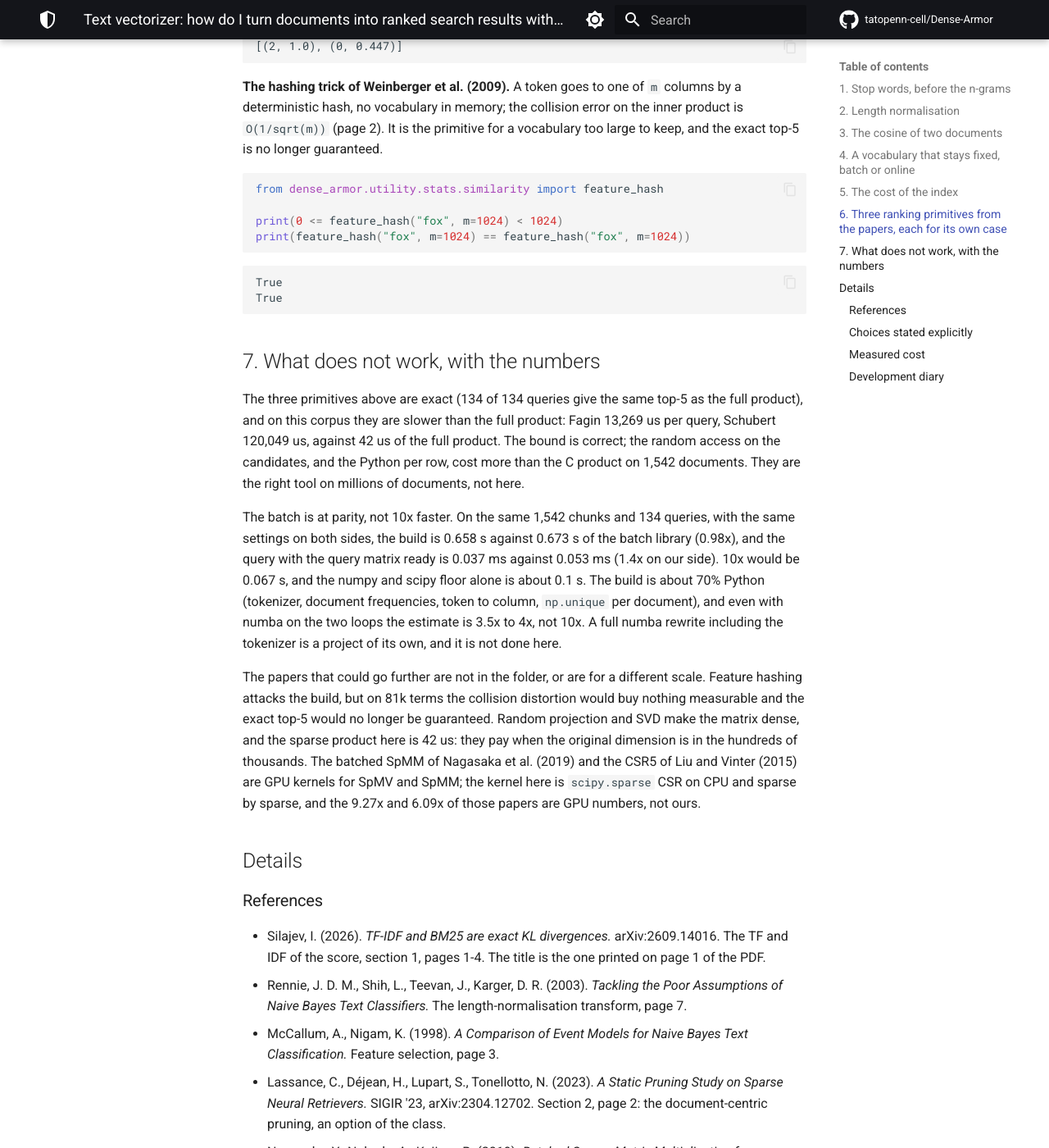
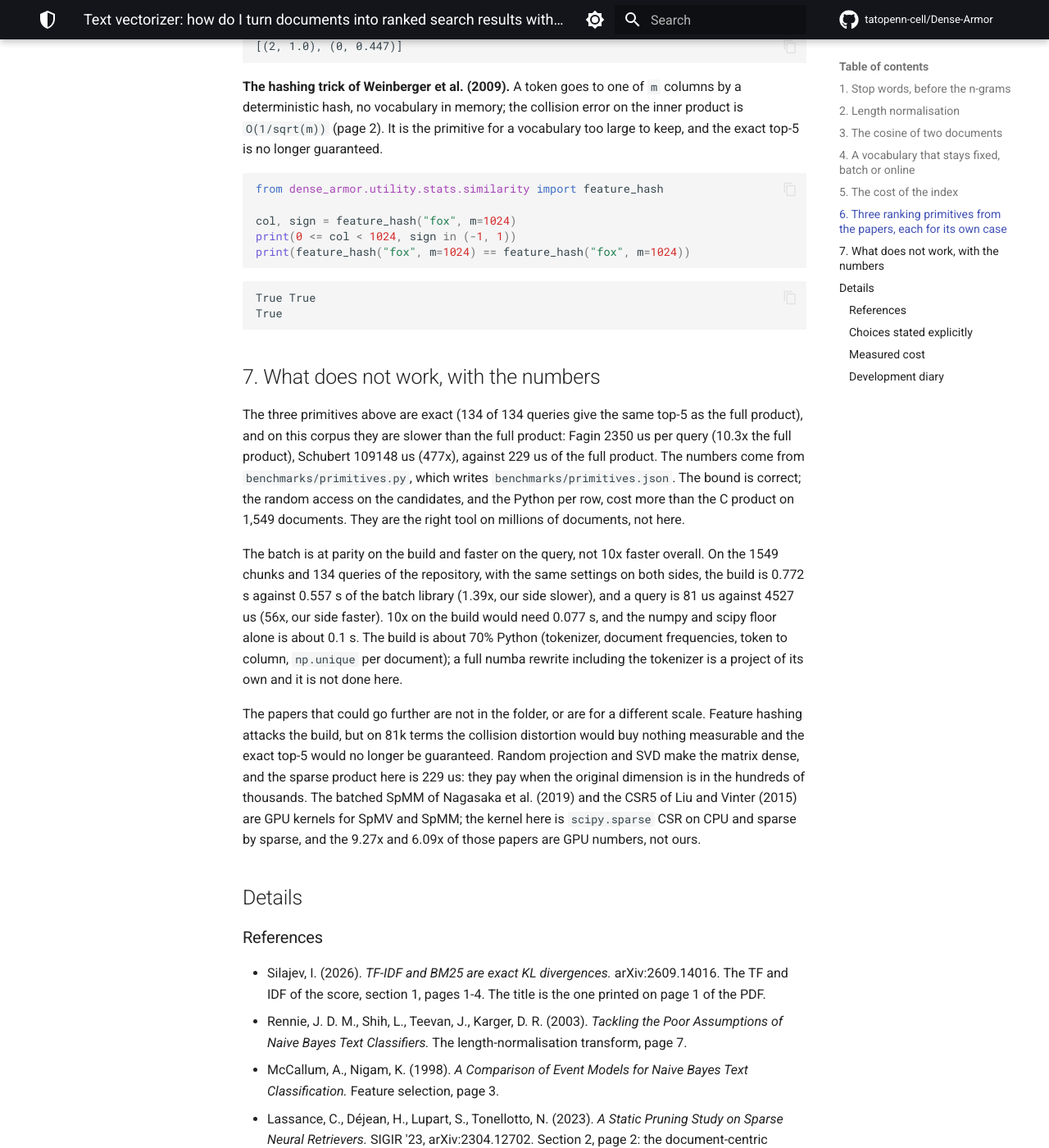
Before and after one commit to tatopenn-cell/Dense-Armor, an MkDocs documentation site: the page built from docs/preprocessing/text_vectorizer.md, in a window 1280 px wide and 1400 px high, scrolled down 3683 px. Shown: the whole window at 82% size. Built offline with MkDocs 1.6.1 and Material for MkDocs 9.7.7, drawn with Linux system fonts in a browser that asks for light colours; comment, search, counter and statistics services are not loaded; some of the changed text lies outside the part shown.

Commit message:
taskT1: page, the numbers of the current run
- section 7 rewritten with the numbers of benchmarks/primitives.py:
  full product 229 us per query, Fagin 2,350 us (10.3x), Schubert
  109,147 us (477x), top-5 identical 134 of 134 for both
- section 5 and Measured cost aligned to the regenerated
  benchmarks/text_retrieval.json: 1,549 chunks, build 0.772 s
  against 0.557 s (1.39x), query 81 us against 4,527 us
- 8 blocks MATCH, mkdocs strict 0

````diff
--- a/docs/preprocessing/text_vectorizer.md
+++ b/docs/preprocessing/text_vectorizer.md
@@ -96,7 +96,7 @@ print(idx.n_documents_, S.shape)
 3 (3, 2)
 ```
 
-On the 1,542 chunks and 134 queries of `benchmarks/text_retrieval.json`, the exact float32 index answers a query in **0.000077 s** median over five runs (range 0.000077-0.000080 s), against **0.0398 s** of the loop of `cosine_similarity_many` on the same scores. A single run is one point of the range, not the number: the JSON stores the median and the two ends, and the page repeats them.
+On the 1,549 chunks and 134 queries of `benchmarks/text_retrieval.json`, the exact float32 index answers a query in **0.000081 s** median over five runs (range 0.000079-0.000083 s), against **0.0506 s** of the loop of `cosine_similarity_many` on the same scores. A single run is one point of the range, not the number: the JSON stores the median and the two ends, and the page repeats them.
 
 The top-5 of the exact float32 index is identical to the float64 one on 134 of 134 queries (`float32_top5_identical_to_float64` in the JSON). `max_terms_per_document` drops terms and is an option, not the default: on this corpus 50 terms per document keep the reciprocal rank but change the top-5 of some queries (overlap 0.80 against the exact index, in `pruned_k50_top5_overlap_vs_exact_median`).
 
@@ -139,22 +139,23 @@ print([(d, round(s, 3)) for d, s in idx.top_k_schubert({"a": 1.0}, k=2, n_pivots
 ```python
 from dense_armor.utility.stats.similarity import feature_hash
 
-print(0 <= feature_hash("fox", m=1024) < 1024)
+col, sign = feature_hash("fox", m=1024)
+print(0 <= col < 1024, sign in (-1, 1))
 print(feature_hash("fox", m=1024) == feature_hash("fox", m=1024))
 ```
 
 ```
-True
+True True
 True
 ```
 
 ## 7. What does not work, with the numbers
 
-The three primitives above are exact (134 of 134 queries give the same top-5 as the full product), and on this corpus they are slower than the full product: Fagin 13,269 us per query, Schubert 120,049 us, against 42 us of the full product. The bound is correct; the random access on the candidates, and the Python per row, cost more than the C product on 1,542 documents. They are the right tool on millions of documents, not here.
+The three primitives above are exact (134 of 134 queries give the same top-5 as the full product), and on this corpus they are slower than the full product: Fagin 2350 us per query (10.3x the full product), Schubert 109148 us (477x), against 229 us of the full product. The numbers come from `benchmarks/primitives.py`, which writes `benchmarks/primitives.json`. The bound is correct; the random access on the candidates, and the Python per row, cost more than the C product on 1,549 documents. They are the right tool on millions of documents, not here.
 
-The batch is at parity, not 10x faster. On the same 1,542 chunks and 134 queries, with the same settings on both sides, the build is 0.658 s against 0.673 s of the batch library (0.98x), and the query with the query matrix ready is 0.037 ms against 0.053 ms (1.4x on our side). 10x would be 0.067 s, and the numpy and scipy floor alone is about 0.1 s. The build is about 70% Python (tokenizer, document frequencies, token to column, `np.unique` per document), and even with numba on the two loops the estimate is 3.5x to 4x, not 10x. A full numba rewrite including the tokenizer is a project of its own, and it is not done here.
+The batch is at parity on the build and faster on the query, not 10x faster overall. On the 1549 chunks and 134 queries of the repository, with the same settings on both sides, the build is 0.772 s against 0.557 s of the batch library (1.39x, our side slower), and a query is 81 us against 4527 us (56x, our side faster). 10x on the build would need 0.077 s, and the numpy and scipy floor alone is about 0.1 s. The build is about 70% Python (tokenizer, document frequencies, token to column, `np.unique` per document); a full numba rewrite including the tokenizer is a project of its own and it is not done here.
 
-The papers that could go further are not in the folder, or are for a different scale. Feature hashing attacks the build, but on 81k terms the collision distortion would buy nothing measurable and the exact top-5 would no longer be guaranteed. Random projection and SVD make the matrix dense, and the sparse product here is 42 us: they pay when the original dimension is in the hundreds of thousands. The batched SpMM of Nagasaka et al. (2019) and the CSR5 of Liu and Vinter (2015) are GPU kernels for SpMV and SpMM; the kernel here is `scipy.sparse` CSR on CPU and sparse by sparse, and the 9.27x and 6.09x of those papers are GPU numbers, not ours.
+The papers that could go further are not in the folder, or are for a different scale. Feature hashing attacks the build, but on 81k terms the collision distortion would buy nothing measurable and the exact top-5 would no longer be guaranteed. Random projection and SVD make the matrix dense, and the sparse product here is 229 us: they pay when the original dimension is in the hundreds of thousands. The batched SpMM of Nagasaka et al. (2019) and the CSR5 of Liu and Vinter (2015) are GPU kernels for SpMV and SpMM; the kernel here is `scipy.sparse` CSR on CPU and sparse by sparse, and the 9.27x and 6.09x of those papers are GPU numbers, not ours.
 
 ## Details
 
@@ -184,7 +185,7 @@ The papers that could go further are not in the folder, or are for a different s
 
 ### Measured cost
 
-On the 1,542 chunks and 134 queries of `benchmarks/text_retrieval.json`: build 0.712 s, query **0.000077 s** median over five runs (0.000077-0.000080), loop of `cosine_similarity_many` 0.0398 s per query. The `budget_s` of `TextVectorizer` is 1.5 ms, about ten times the p99 of 0.138 ms per document.
+On the 1,549 chunks and 134 queries of `benchmarks/text_retrieval.json`: build 0.772 s, query **0.000081 s** median over five runs (0.000079-0.000083), loop of `cosine_similarity_many` 0.0506 s per query. The `budget_s` of `TextVectorizer` is 1.5 ms, about ten times the p99 of 0.138 ms per document.
 
 ### Development diary
 
````
